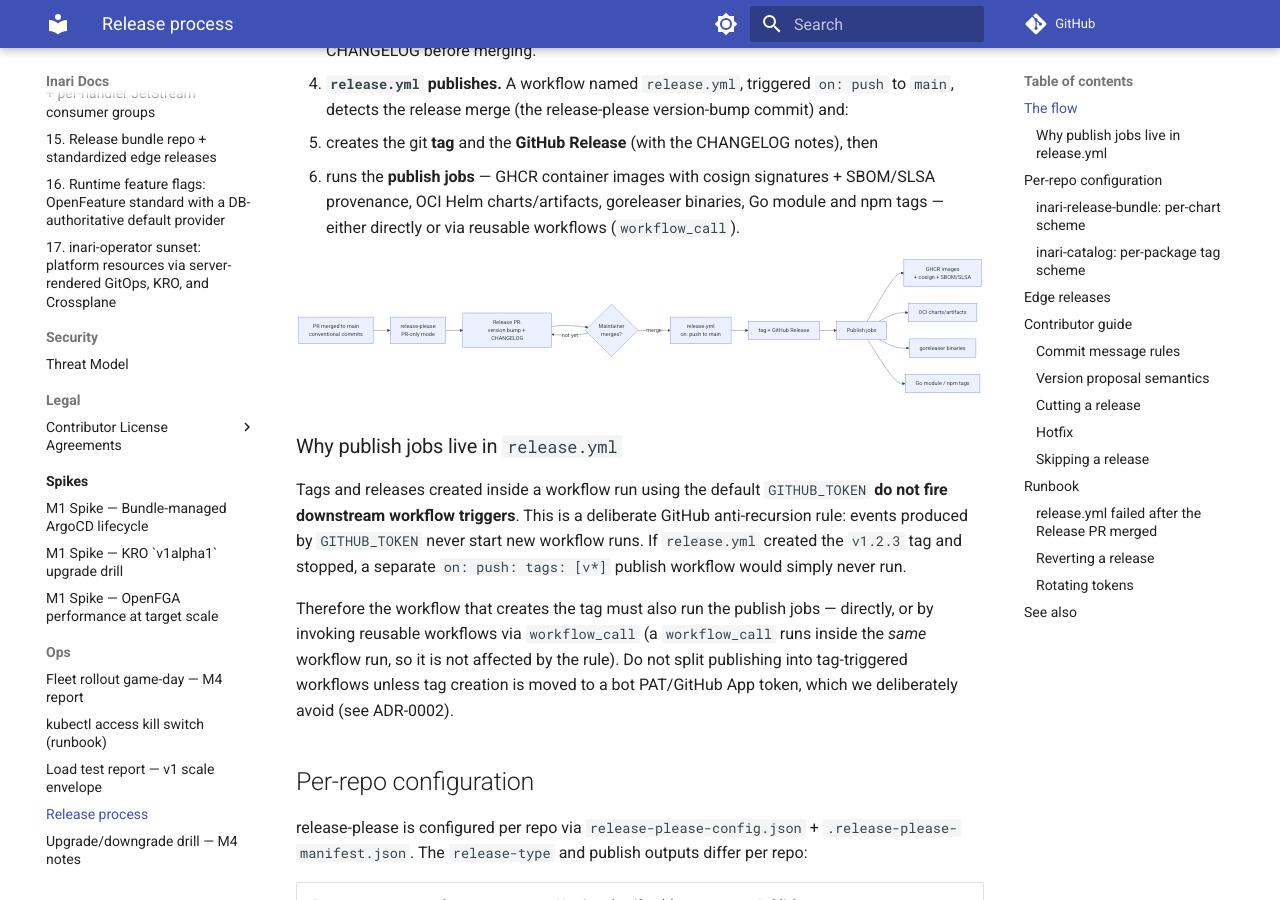
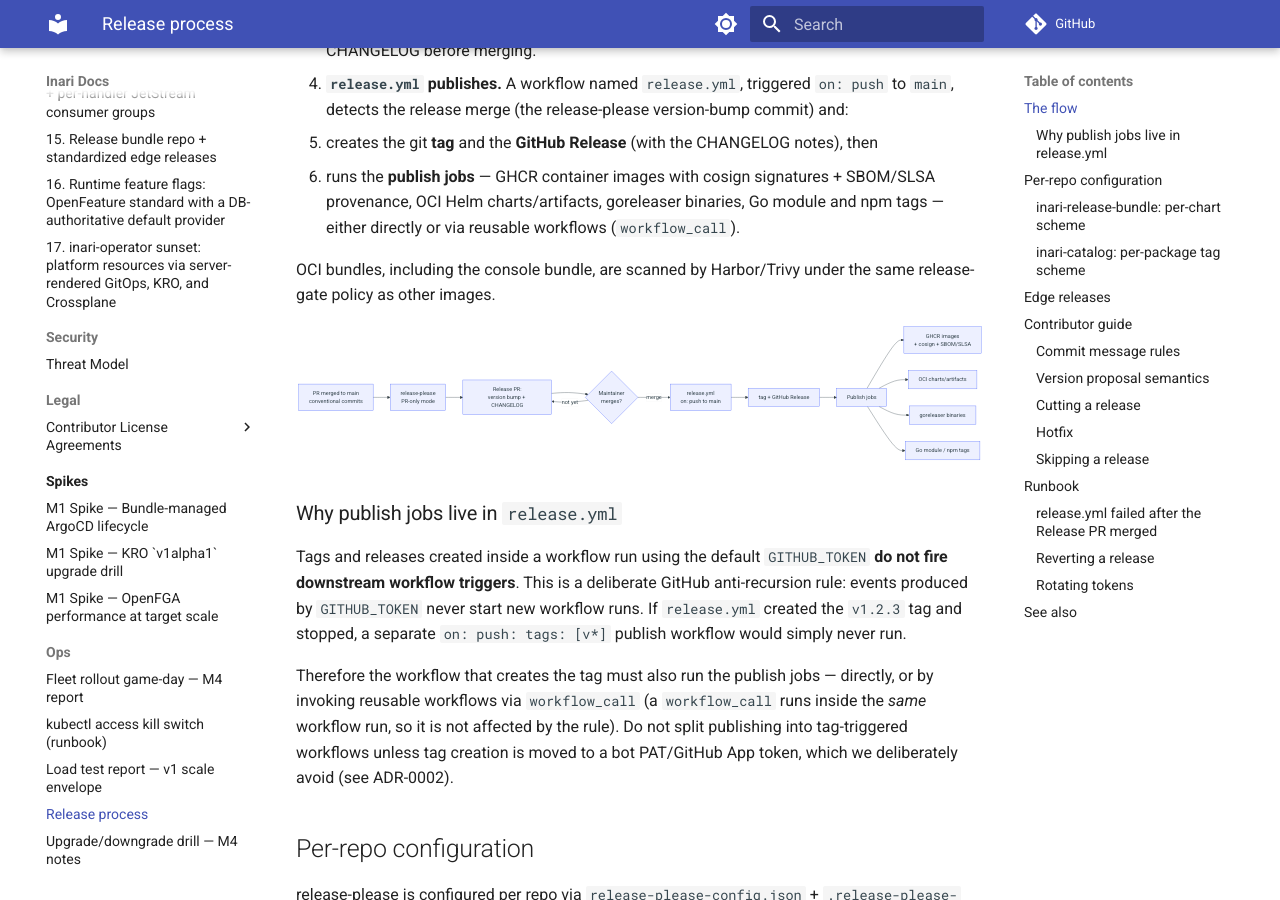
Before and after one commit to 7K-Inari/inari-docs, an MkDocs documentation site: the page built from docs/ops/release-process.md, in a window 1280 px wide and 900 px high, scrolled down 665 px. Built offline with MkDocs 1.6.1 and Material for MkDocs 9.7.7, drawn with Linux system fonts in a browser that asks for light colours; comment, search, counter and statistics services are not loaded.

Commit message:
docs(release): console bundles are scanned like images (#28)

````diff
--- a/docs/ops/release-process.md
+++ b/docs/ops/release-process.md
@@ -14,6 +14,8 @@ Every 7K-Inari repo releases the same way:
 4. **`release.yml` publishes.** A workflow named `release.yml`, triggered `on: push` to `main`, detects the release merge (the release-please version-bump commit) and:
    - creates the git **tag** and the **GitHub Release** (with the CHANGELOG notes), then
    - runs the **publish jobs** — GHCR container images with cosign signatures + SBOM/SLSA provenance, OCI Helm charts/artifacts, goreleaser binaries, Go module and npm tags — either directly or via reusable workflows (`workflow_call`).
+
+OCI bundles, including the console bundle, are scanned by Harbor/Trivy under the same release-gate policy as other images.
 
 ```mermaid
 flowchart LR
````
